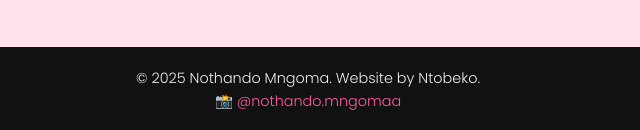
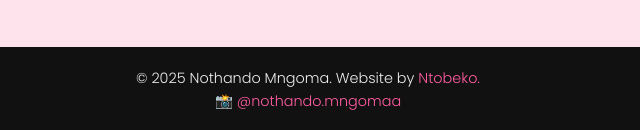
Before and after one commit to NKOGallardo/Influencer, a plain HTML site: page index.html in a window 1280 px wide. Shown: the part 2151-2281 px from the top of the page, 332-972 px from the left. Drawn offline with nearby package versions, Linux system fonts and the light colour scheme.

Commit message:
Update index.html
s

```diff
--- a/index.html
+++ b/index.html
@@ -74,7 +74,7 @@
 
   <!-- Footer -->
   <footer>
-    <p>© 2025 Nothando Mngoma. Website by Ntobeko.</p>
+    <p>© 2025 Nothando Mngoma. Website by <a href="https://nkogallardo.github.io/Personal-website/my%20web.html" style="color: #ff5da2; text-decoration: none;"> Ntobeko.</a></p>
     <p>📸 <a href="https://www.instagram.com/nothando.mngomaa?utm_source=ig_web_button_share_sheet&igsh=ZDNlZDc0MzIxNw=="
             target="_blank"
             style="color: #ff5da2; text-decoration: none;">
```
